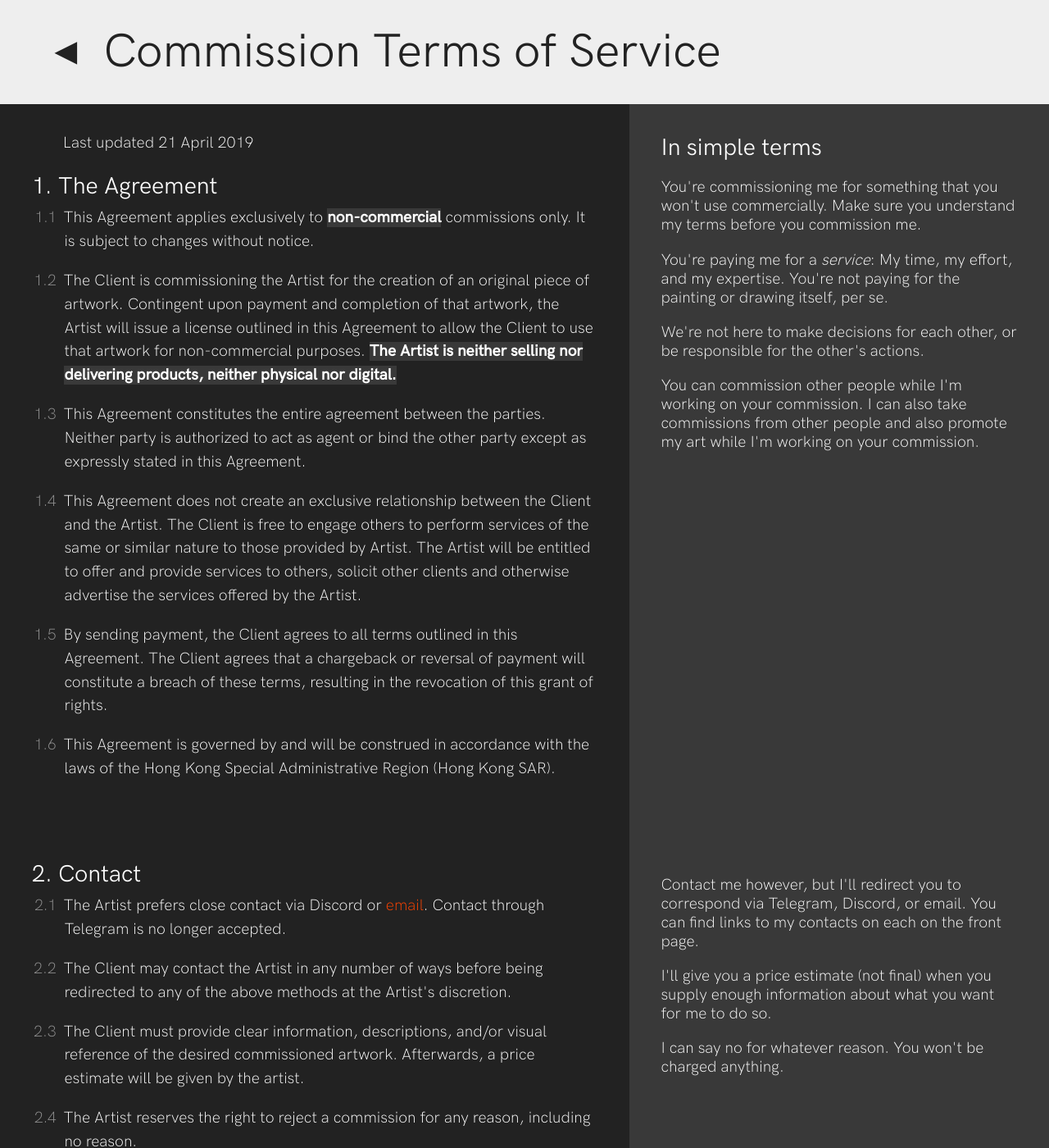
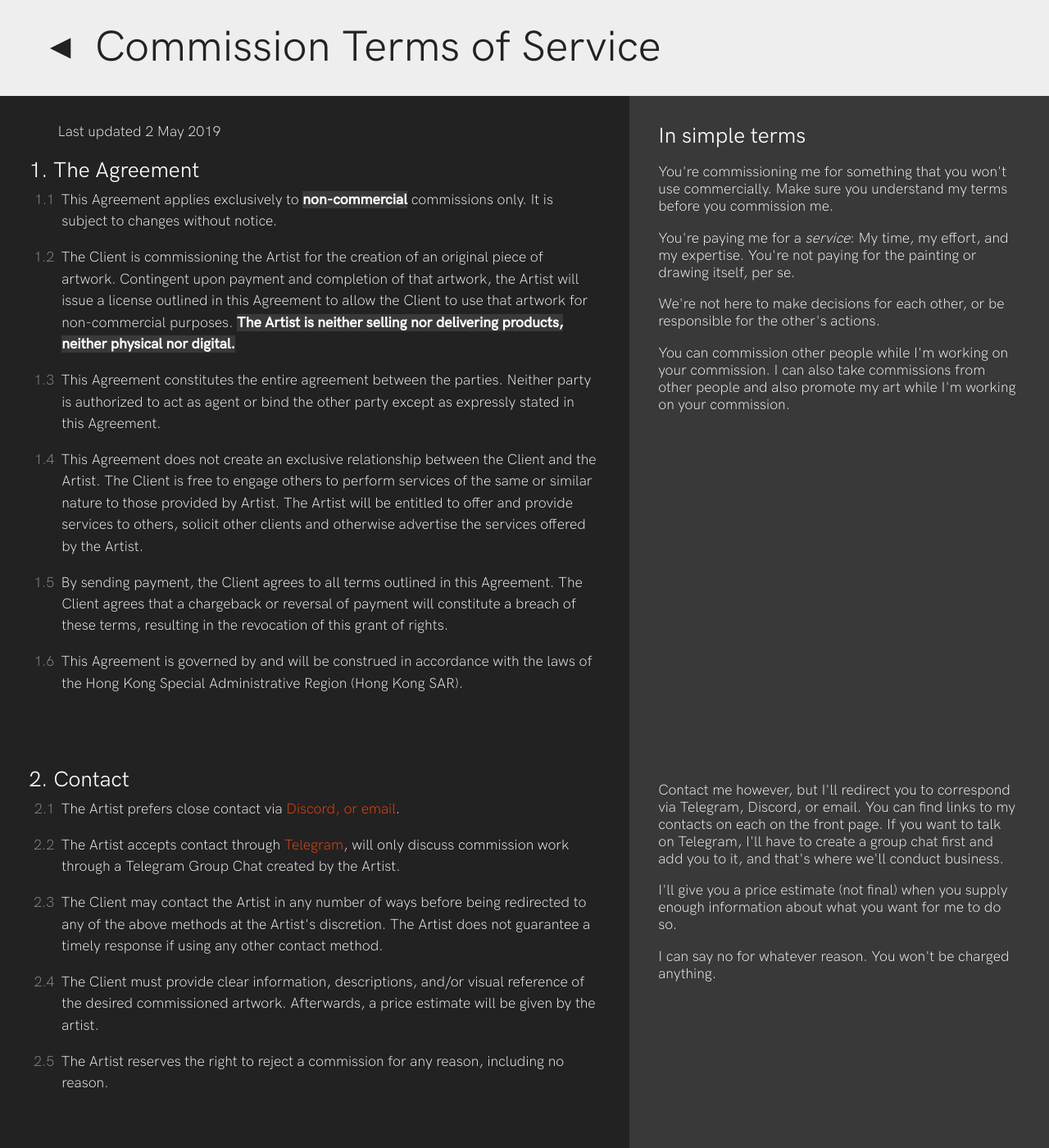
Before and after one commit to Kavaeric/kavaeric.github.io, a Jekyll site: the page built from terms.html, in a window 1280 px wide and 1400 px high. Shown: the whole window at 82% size. Built offline with Jekyll 4.4.1, drawn with Linux system fonts in a browser that asks for light colours.

Commit message:
Updated terms
Re-allow Telegram contact and added some hyperlinks

```diff
--- a/style.css
+++ b/style.css
@@ -194,10 +194,6 @@ div.header > div.headerStrip a.button:active {
 }
 
 @media only screen and (min-width: 1280px) {
-    body {
-        font-size: 1.2em;
-    }
-
     /* At desktop sizes we can add margins */
     div.header {
         grid-template-columns: 3em 25em auto;
--- a/terms.html
+++ b/terms.html
@@ -10,7 +10,7 @@ title: Commission Terms of Service
 
 <div class="terms">
 
-    <p>Last updated 21 April 2019</p>
+    <p>Last updated 2 May 2019</p>
 
     <h2>1. The Agreement</h2>
     <ol>
@@ -63,19 +63,23 @@ title: Commission Terms of Service
     <h2>2. Contact</h2>
     <ol>
         <li><div class="number">2.1</div>
-            The Artist prefers close contact via Discord or <a href="&#109;&#97;&#105;&#108;&#116;&#111;&#58;&#107;&#97;&#118;&#97;&#101;&#114;&#105;&#99;&#64;&#103;&#109;&#97;&#105;&#108;&#46;&#99;&#111;&#109;">email</a>. Contact through Telegram is no
-            longer accepted.</li>
+            The Artist prefers close contact via <a href="../#Discord">Discord, or <a href="&#109;&#97;&#105;&#108;&#116;&#111;&#58;&#107;&#97;&#118;&#97;&#101;&#114;&#105;&#99;&#64;&#103;&#109;&#97;&#105;&#108;&#46;&#99;&#111;&#109;">email</a>.</li>
 
         <li><div class="number">2.2</div>
+            The Artist accepts contact through <a href="&#104;&#116;&#116;&#112;&#115;://&#116;&#101;&#108;&#101;&#103;&#114;&#097;&#109;&#046;&#109;&#101;/&#107;&#097;&#118;&#097;&#101;&#114;&#105;&#099;">Telegram</a>,
+            will only discuss commission work through a Telegram Group Chat created by the Artist.
+            </li>
+        <li><div class="number">2.3</div>
             The Client may contact the Artist in any number of ways before being redirected
-            to any of the above methods at the Artist's discretion.</li>
+            to any of the above methods at the Artist's discretion. The Artist does not guarantee
+            a timely response if using any other contact method.</li>
 
-        <li><div class="number">2.3</div>
+        <li><div class="number">2.4</div>
             The Client must provide clear information, descriptions, and/or visual
             reference of the desired commissioned artwork. Afterwards, a price estimate
             will be given by the artist.</li>
 
-        <li><div class="number">2.4</div>
+        <li><div class="number">2.5</div>
             The Artist reserves the right to reject a commission for any reason, including
             no reason.</li>
     </ol>
@@ -84,7 +88,9 @@ title: Commission Terms of Service
 <div class="explanation">
         <h2>In simple terms</h2>
     <p>Contact me however, but I'll redirect you to correspond via Telegram, Discord, or email.
-       You can find links to my contacts on each on the front page.</p>
+       You can find links to my contacts on each on the front page. If you want to talk on Telegram,
+       I'll have to create a group chat first and add you to it, and that's where we'll conduct
+       business.</p>
 
     <p>I'll give you a price estimate (not final) when you supply enough information about what you
         want for me to do so.</p>
```
